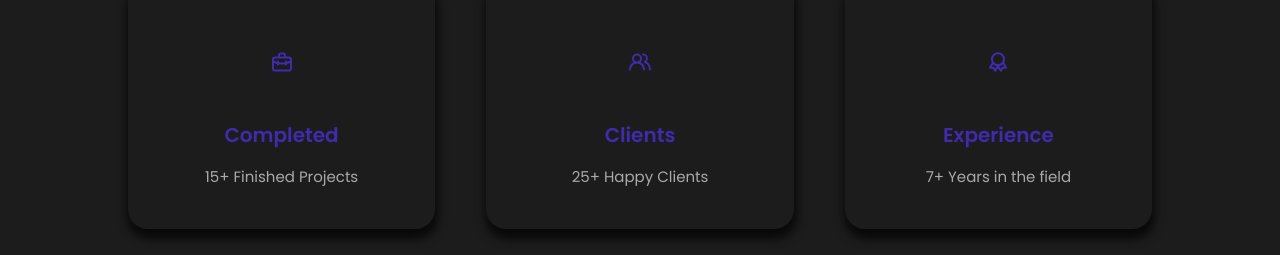
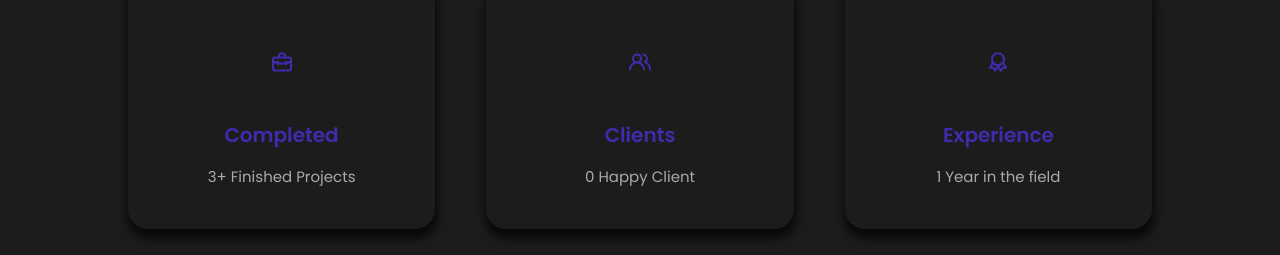
Before and after one commit to Kenox00/Portfolio, a React (Vite) app in the folder portfolio/: page / in a window 1280 px wide. Shown: the part 1643-1898 px from the top of the page. Built offline with nearby package versions, Linux system fonts and the light colour scheme.

Commit message:
"Update project statistics: finished projects from 15+ to 3+, happy clients from 25+ to 0, and experience from 7+ years to 1 year."

```diff
--- a/portfolio/src/components/Projects.jsx
+++ b/portfolio/src/components/Projects.jsx
@@ -24,17 +24,17 @@ function Projects() {
         <div className="project-box">
          <i><UilBriefcaseAlt /></i>
           <h3>Completed</h3>
-          <label>15+ Finished Projects</label>
+          <label>3+ Finished Projects</label>
         </div>
         <div className="project-box">
          <i><UilUsersAlt /></i>
           <h3>Clients</h3>
-          <label>25+ Happy Clients</label>
+          <label>0 Happy Client</label>
         </div>
         <div className="project-box">
           <i><UilAward /></i>
           <h3>Experience</h3>
-          <label>7+ Years in the field</label>
+          <label>1 Year in the field</label>
         </div>
       </div>
     </section>
```
